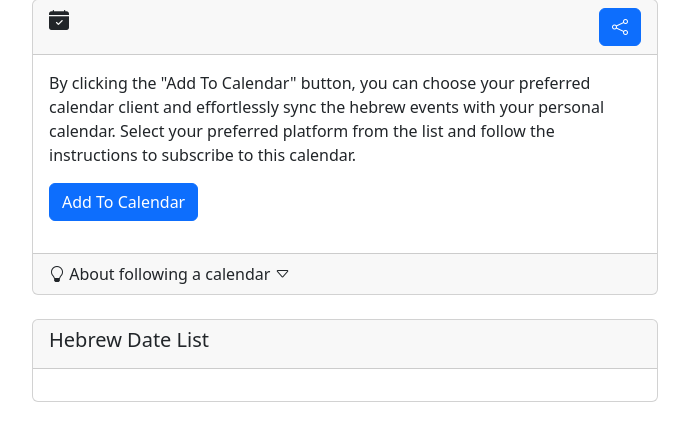
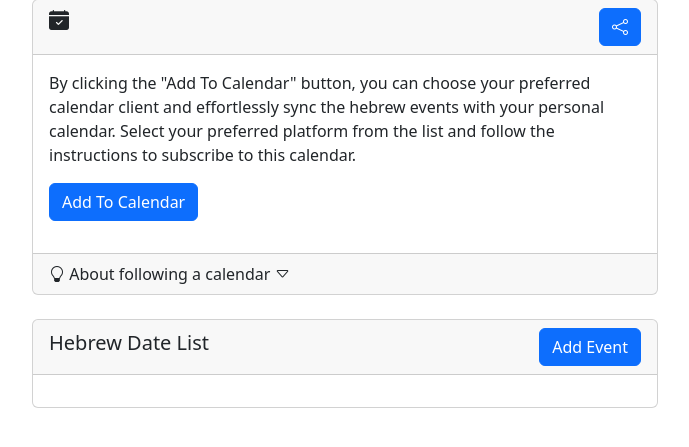
Before and after one commit to abe-101/myHebrewDates, a Django app: template my_hebrew_dates/templates/hebcal/calendar_share.html in a window 1280 px wide. Shown: the part 81-528 px from the top of the page, without its empty margins (295-984 px from the left). Run offline with Django 4.2, Linux system fonts and the light colour scheme; the template is opened without the code that fills it: values that come from a table or form of the project are taken from there, others are empty; parts of the project's set-up code (start-up, migrations or seed data) failed here and were passed over.

Commit message:
add buttom to form

```diff
--- a/my_hebrew_dates/templates/hebcal/calendar_share.html
+++ b/my_hebrew_dates/templates/hebcal/calendar_share.html
@@ -45,9 +45,11 @@
     </div>
   </div>
   <div class="card mb-4">
-    <div class="card-header">
-      <h5 class="card-title">Hebrew Date List</h5>
-    </div>
+  <div class="card-header d-flex justify-content-between align-items-center">
+    <h5 class="card-title">Hebrew Date List</h5>
+    <a href="{% url 'hebcal:hebrew_date_form' calendar.uuid %}" class="btn btn-primary">Add Event</a>
+  </div>
+
     <div class="card-body">
       <ul class="list-group">
         {% for event in events %}
```
